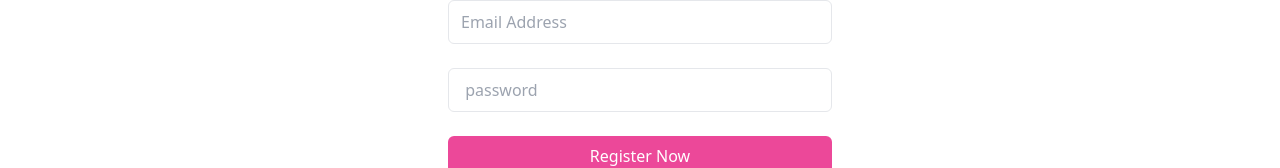
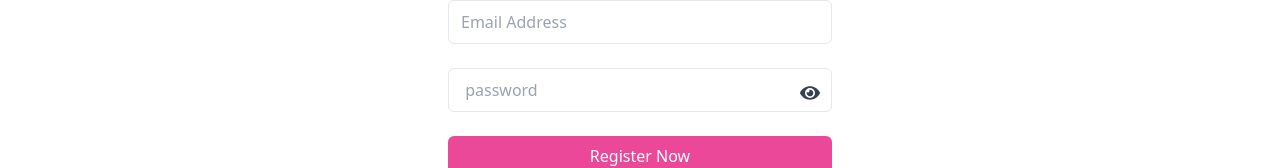
Before and after one commit to rakibaakter/user-email-password, a React (Vite) app: page / in a window 1280 px wide. Shown: the part 201-369 px from the top of the page. Built offline with nearby package versions, Linux system fonts and the light colour scheme.

Commit message:
show password icon added with toggle feature

```diff
--- a/package.json
+++ b/package.json
@@ -14,6 +14,7 @@
     "firebase": "^10.4.0",
     "react": "^18.2.0",
     "react-dom": "^18.2.0",
+    "react-icons": "^4.11.0",
     "react-router-dom": "^6.16.0"
   },
   "devDependencies": {
--- a/src/Component/Register/Register.jsx
+++ b/src/Component/Register/Register.jsx
@@ -1,11 +1,12 @@
 import { createUserWithEmailAndPassword } from "firebase/auth";
 import auth from "../../Firebase/firebase.config";
 import { useState } from "react";
+import { FaEye, FaEyeSlash } from "react-icons/fa";
 
 const Register = () => {
   const [registerError, setRegisterError] = useState("");
   const [success, setSuccess] = useState("");
-  // const [showPassword, setShowPassword] = useState(false);
+  const [showPassword, setShowPassword] = useState(false);
 
   const handleRegisterSubmit = (e) => {
     e.preventDefault();
@@ -63,13 +64,20 @@ const Register = () => {
             </div>
             <div className="relative h-11 w-full min-w-[200px]">
               <input
-                type="password"
+                type={showPassword ? "text" : "password"}
                 placeholder=" password"
                 name="password"
                 required
                 className=" h-full w-full rounded-md border px-3 py-3 "
               />
+              <span
+                onClick={() => setShowPassword(!showPassword)}
+                className="absolute top-1/3 right-3 text-xl"
+              >
+                {showPassword ? <FaEyeSlash /> : <FaEye />}
+              </span>
             </div>
+
             <div className="relative h-11 w-full min-w-[200px]">
               <input
                 type="submit"
```
Also changed, not shown: 1 other file (tests, documents, lock files or other folders).
